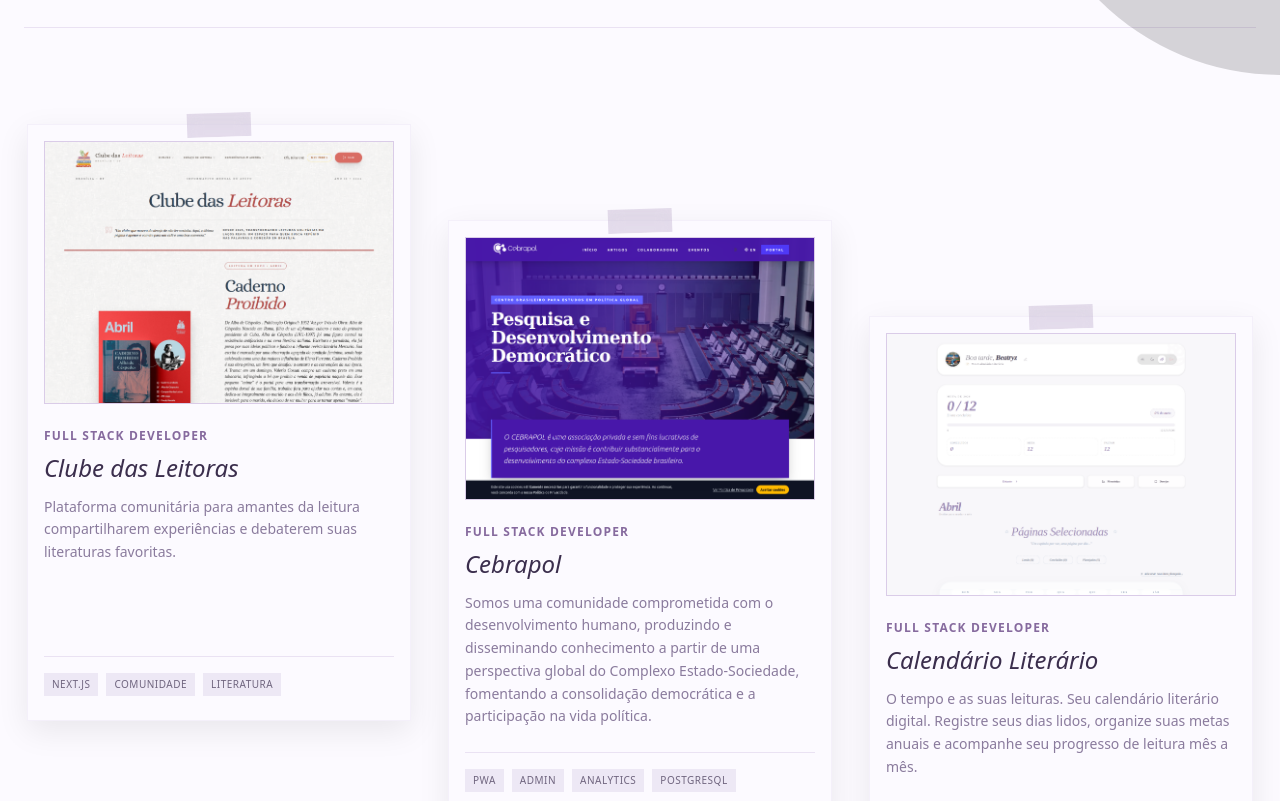
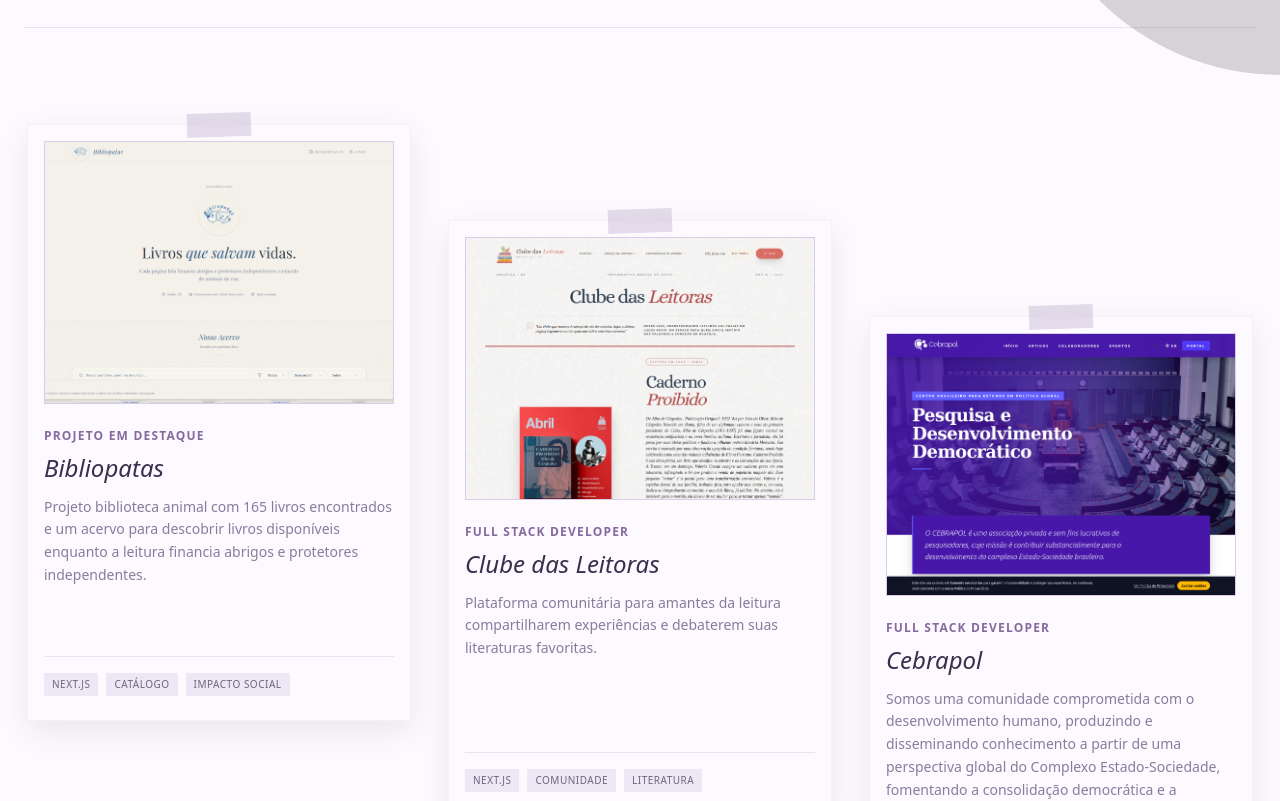
Before and after one commit to kleuvyn/portfolio-kleuvyn, a Next.js app: page / in a window 1280 px wide. Shown: the part 3120-3921 px from the top of the page. Built offline with nearby package versions, Linux system fonts and the light colour scheme; grey boxes are pictures that could not be loaded.

Commit message:
add bibliopatas

```diff
--- a/components/projects-grid.tsx
+++ b/components/projects-grid.tsx
@@ -8,6 +8,18 @@
   const { t } = useLanguage()
 
   const projects = [
+    {
+      title: "Bibliopatas",
+      description: "Projeto biblioteca animal com 165 livros encontrados e um acervo para descobrir livros disponíveis enquanto a leitura financia abrigos e protetores independentes.",
+      image: "/bibliopatas.png",
+      tags: ["Next.js", "Catálogo", "Impacto Social"],
+      githubUrl: "#",
+      liveUrl: "https://bibliopatas.vercel.app/",
+      role: "Projeto em destaque",
+      challenge: "Criar uma vitrine acolhedora para um catálogo social que conecta livros, leitores e proteção animal sem perder clareza na navegação.",
+      architecture: "Interface editorial com foco no acervo, combinando apresentação minimalista, leitura rápida e destaque para os livros disponíveis.",
+      impact: "Cada página lida ajuda a ampliar o apoio a animais de rua, unindo descoberta de livros e propósito social.",
+    },
     {
       title: "Clube das Leitoras",
       description: "Plataforma comunitária para amantes da leitura compartilharem experiências e debaterem suas literaturas favoritas.",
```
Also changed, not shown: public/bibliopatas.png (added), 1 other file (tests, documents, lock files or other folders).
